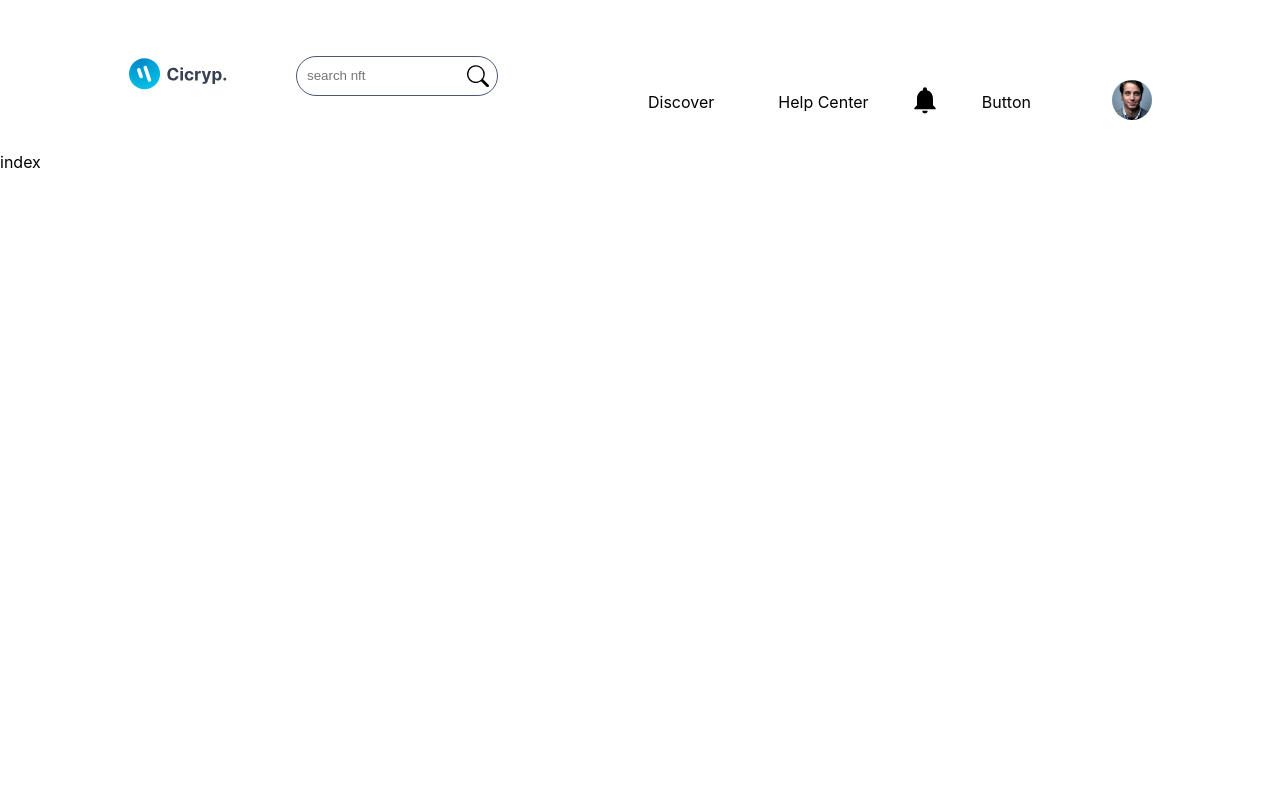
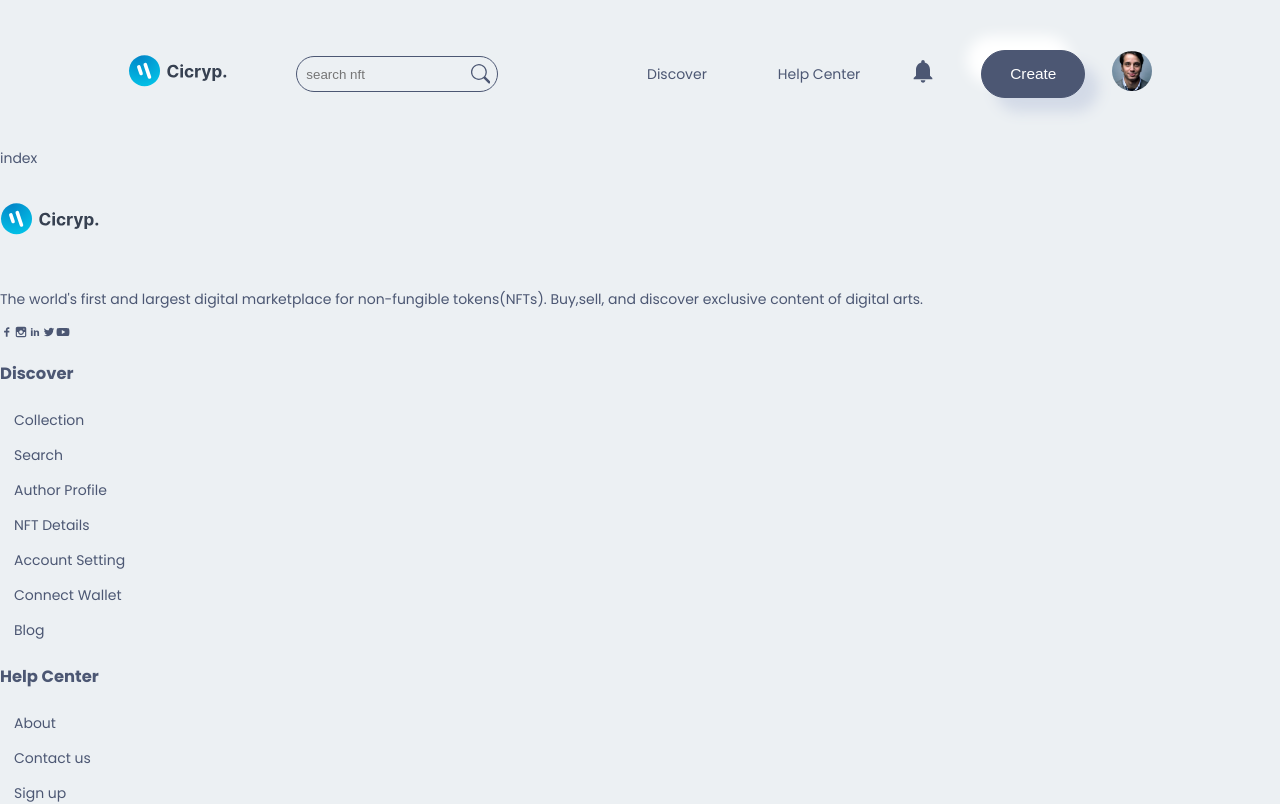
Before and after one commit to GENTLEW1ND/collegeProjectNFTMarket, a Next.js app: page / in a window 1280 px wide. Shown: the top 804 px of the page. Built offline with nearby package versions, Linux system fonts and the light colour scheme.

Commit message:
Fourth commit

```diff
--- a/components/Button/Botton.module.css
+++ b/components/Button/Botton.module.css
@@ -0,0 +1,17 @@
+.button{
+    background-color: var(--icons-color);
+    padding: 1rem 2rem;
+    border: 1px solid var(--icons-color);
+    border-radius: 2.2rem;
+    font-size: 1.1rem;
+    color: var(--shadow-light-color);
+    cursor: pointer;
+    transition: all .2s ease-in;
+    box-shadow: var(--box-shadow);
+}
+
+.button:hover{
+    background-color: var(--main-bg-color);
+    border: 1px solid var(--icons-color);
+    color: var(--icons-color);
+}
--- a/components/Button/Button.jsx
+++ b/components/Button/Button.jsx
@@ -1,9 +1,14 @@
-import React from 'react'
+import React from "react";
 
-const Button = () => {
+//INTERNAL IMPORT
+import Style from "./Botton.module.css";
+
+const Button = ({ btnName, handleClick }) => {
   return (
-    <div>Button</div>
-  )
-}
+    <div className={Style.box}>
+      <button className={Style.button} onClick={()=>handleClick()}>{btnName}</button>
+    </div>
+  );
+};
 
-export default Button
+export default Button;
--- a/components/Footer/Footer.jsx
+++ b/components/Footer/Footer.jsx
@@ -1,10 +1,77 @@
-import React from 'react'
+import React from "react";
+import Image from "next/image";
+import {
+  TiSocialFacebook,
+  TiSocialLinkedin,
+  TiSocialTwitter,
+  TiSocialYoutube,
+  TiSocialInstagram,
+  TiArrowSortedDown,
+  TiArrowSortedUp,
+} from "react-icons/ti";
+import { RiSendPlaneFill } from "react-icons/ri";
+
 //INTERNAL IMPORT
-import Style from './Footer.module.css'
+import Style from "./Footer.module.css";
+import imges from "../../img";
+import { Discover, HelpCenter } from "../NavBar/index";
+
 const Footer = () => {
   return (
-    <div>Footer</div>
-  )
-}
+    <div className={Style.footer}>
+      <div className={Style.footer_box}>
+        <div className={Style.footer_box_social}>
+          <Image src={imges.logo} alt="Footer logo" height={100} width={100} />
+          <p>
+            The world's first and largest digital marketplace for non-fungible
+            tokens(NFTs). Buy,sell, and discover exclusive content of digital
+            arts.
+          </p>
+          <div className={Style.footer_social}>
+            <a href="#">
+              <TiSocialFacebook />
+            </a>
+            <a href="#">
+              <TiSocialInstagram />
+            </a>
+            <a href="#">
+              <TiSocialLinkedin />
+            </a>
+            <a href="#">
+              <TiSocialTwitter />
+            </a>
+            <a href="#">
+              <TiSocialYoutube />
+            </a>
+          </div>
+        </div>
 
-export default Footer
+        <div className={Style.footer_box_discover}>
+          <h3>Discover</h3>
+          <Discover />
+        </div>
+
+        <div className={Style.footer_box_help}>
+          <h3>Help Center</h3>
+          <HelpCenter />
+        </div>
+
+        <div className={Style.subscribe}>
+          <h3>Subscribe</h3>
+          <div className={Style.subscribe_box}>
+            <input type="email" placeholder="Enter your email *" />
+            <RiSendPlaneFill className={Style.subscribe_box_send} />
+          </div>
+          <div className={Style.subscribe_box_info}>
+            <p>
+              Discover, collect, and sell extraordinary NFTs. Caffixel is the
+              largest and user friendly NFT marketplace.
+            </p>
+          </div>
+        </div>
+      </div>
+    </div>
+  );
+};
+
+export default Footer;
--- a/components/NavBar/Discover/Discover.module.css
+++ b/components/NavBar/Discover/Discover.module.css
@@ -1,11 +1,11 @@
 .discover{
     padding: .5rem 1rem;
-    transition: all .3s ease-in;
+    transition: all .2s ease-in;
     z-index: 222222222;
 }
 
 .discover:hover{
     background-color: var(--icons-color);
     color:var(--shadow-dark-color);
-    border-radius: .3rem;
+    border-radius: 2rem;
 }
--- a/components/NavBar/HelpCenter/HelpCenter.module.css
+++ b/components/NavBar/HelpCenter/HelpCenter.module.css
@@ -1,11 +1,11 @@
 .helpCenter{
     padding: .5rem 1rem;
-    transition: all .3s ease-in;
+    transition: all .2s ease-in;
     /* z-index: 222222222; */
 }
 
 .helpCenter:hover{
     background-color: var(--icons-color);
     color:var(--shadow-dark-color);
-    border-radius: .3rem;
+    border-radius: 2rem;
 }
--- a/components/NavBar/NavBar.jsx
+++ b/components/NavBar/NavBar.jsx
@@ -113,7 +113,7 @@ const NavBar = () => {
           </div>
           {/* CREATE BUTTON SECTION */}
           <div className={Style.navbar_container_right_button}>
-            <Button btnText="Create" />
+            <Button btnName="Create" handleClick={()=>{}}/>
           </div>
           {/* USER PROFILE */}
           <div className={Style.navbar_container_right_profile_box}>
--- a/components/NavBar/NavBar.module.css
+++ b/components/NavBar/NavBar.module.css
@@ -50,7 +50,7 @@
     grid-template-columns: 1fr 1fr .5fr 1fr .3fr;
     gap: 1rem;
     align-items: center;
-    align-self: flex-end;
+    /* align-self: flex-end; */
 }
 
 .navbar_container_right_discover {
--- a/components/NavBar/SideBar/SideBar.jsx
+++ b/components/NavBar/SideBar/SideBar.jsx
@@ -169,8 +169,8 @@ const SideBar = ({ setOpenSideMenu }) => {
       </div>
 
       <div className={Style.sideBar_button}>
-        <Button btnName="Create" />
-        <Button btnName="Connect Wallet" />
+        <Button btnName="Create" handleClick={()=>{}} />
+        <Button btnName="Connect Wallet" handleClick={()=>{}}/>
       </div>
     </div>
   );
--- a/components/NavBar/SideBar/SideBar.module.css
+++ b/components/NavBar/SideBar/SideBar.module.css
@@ -0,0 +1,68 @@
+.sideBar_box{
+    padding: 2rem;
+    border-bottom: 1px solid var(--icons-col);
+    background-color: var(--main-bg-color);
+}
+
+.sideBar_closeBtn{
+    position: absolute;
+    top: 3rem;
+    right: 2rem;
+    transition: all .2s ease-in-out;
+    cursor: pointer;
+    box-shadow: var(--box-shadow);
+}
+
+.sideBar_closeBtn:hover{
+    transform: rotate(135deg);
+}
+
+.sideBar_box p{
+    margin-top: -2rem;
+}
+
+.sideBar_social{
+    display: flex;
+    gap: 1.3rem;
+    font-size: 1.5rem;
+    align-items: center;
+}
+
+.sideBar_social a{
+    padding: 0.2rem;
+    border-radius: 50%;
+    transition: all .3s ease-in;
+    display: grid;
+}
+
+.sideBar_social a:hover{
+    background-color: var(--icons-color);
+    color: var(--shadow-dark-color);
+    box-shadow: 1px solid var(--icons-color);
+}
+
+.sideBar_menu{
+    padding: 2rem;
+    text-transform: uppercase;
+    font-weight: 500;
+    border-top: 1px solid var(--icons-color);
+    border-bottom: 1px solid var(--icons-color);
+}
+
+.sideBar_menu_box{
+    display: flex;
+    justify-content: space-between;
+    align-items: center;
+    cursor: pointer;
+}
+
+.sideBar_discover{
+    padding-inline: 1rem;
+}
+
+.sideBar_button{
+    padding: 2rem;
+    display: flex;
+    align-items: center;
+    justify-content: space-between;
+}
--- a/pages/_app.js
+++ b/pages/_app.js
@@ -1,12 +1,13 @@
 import '../styles/globals.css'
 
 // INTERNAL IMPORT
-import { NavBar } from '../components/ComponentIndex';
+import { NavBar, Footer } from '../components/ComponentIndex';
 
 const MyApp =({ Component, pageProps }) =>(
     <div>
         <NavBar/>
         <Component {...pageProps} />
+        <Footer/>
     </div>
 
 )
--- a/styles/globals.css
+++ b/styles/globals.css
@@ -1,5 +1,4 @@
-@import url('https://fonts.googleapis.com/css2?family=Poppins:ital,wght@0,100;0,200;0,300;0,400;0,500;0,600;0,700;0,800;0,900;1,100;1,200;1,300;1,400;1,500;1,600;1,700;1,800;1,900&display=swap');
-
+@import url("https://fonts.googleapis.com/css2?family=Poppins:ital,wght@0,100;0,200;0,300;0,400;0,500;0,600;0,700;0,800;0,900;1,100;1,200;1,300;1,400;1,500;1,600;1,700;1,800;1,900&display=swap");
 
 :root {
   --icons-color: #4c5773;
@@ -9,17 +8,21 @@
   --shadow-light-color: #fff;
   --main-bg-color: #ecf0f3;
 
-  --box-shadow: 1rem 1rem 1rem var(var(--shadow-dark-color), -1rem -1rem 1rem var(var(--shadow-dark-color)));
+  --box-shadow: 1rem 1rem 1rem var(--shadow-dark-color),
+    -1rem -1rem 1rem var(--shadow-light-color);
 
-  --box-shadow-2: 0rem 0rem 0rem var(var(--shadow-dark-color), -.3rem, -.3rem 1rem var(var(--shadow-dark-color)));
+  --box-shadow-2: 0rem 0rem 0rem var(--shadow-dark-color),
+    -0.3rem -0.3rem 1rem var(--shadow-dark-color);
 }
 
 html,
 body {
   padding: 0;
   margin: 0;
-  font-family: -apple-system, BlinkMacSystemFont, Segoe UI, Roboto, Oxygen,
-    Ubuntu, Cantarell, Fira Sans, Droid Sans, Helvetica Neue, sans-serif;
+  font-family: 'Poppins', sans-serif;
+  font-size: 14px;
+  background-color: var(--main-bg-color);
+  color: var(--icons-color);
 }
 
 a {
@@ -29,28 +32,28 @@ a {
 
 * {
   box-sizing: border-box;
-  --webkit-tap-highlight-color:none;
+  --webkit-tap-highlight-color: none;
 }
 
-::selection{
+::selection {
   color: var(--shadow-dark-color);
-  background:var(--icons-color);
+  background: var(--icons-color);
 }
 
-::-webkit-scrollbar{
+::-webkit-scrollbar {
   width: 1rem;
   border: 1px solid var(--main-bg-color);
 }
 
-::-webkit-scrollbar-track{
+::-webkit-scrollbar-track {
   border-radius: 0;
   background-color: var(--main-bg-color);
 }
 
-::-webkit-scrollbar-thumb{
+::-webkit-scrollbar-thumb {
   border-radius: 2rem;
   background: var(--icons-color);
-  width: .5rem;
+  width: 0.5rem;
 }
 @media (prefers-color-scheme: dark) {
   html {
```
